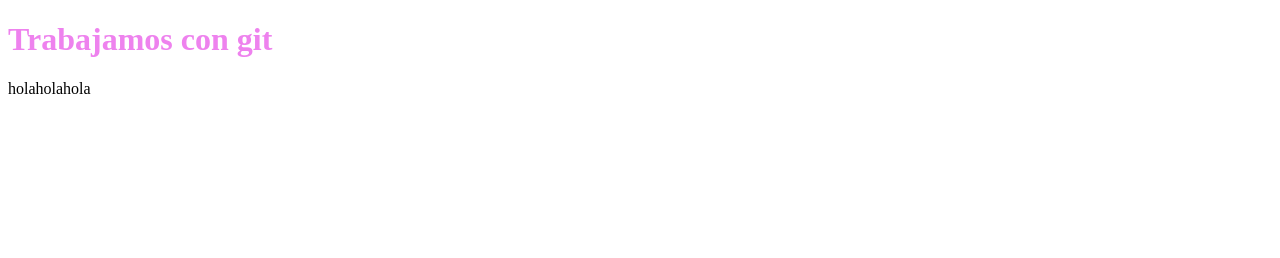
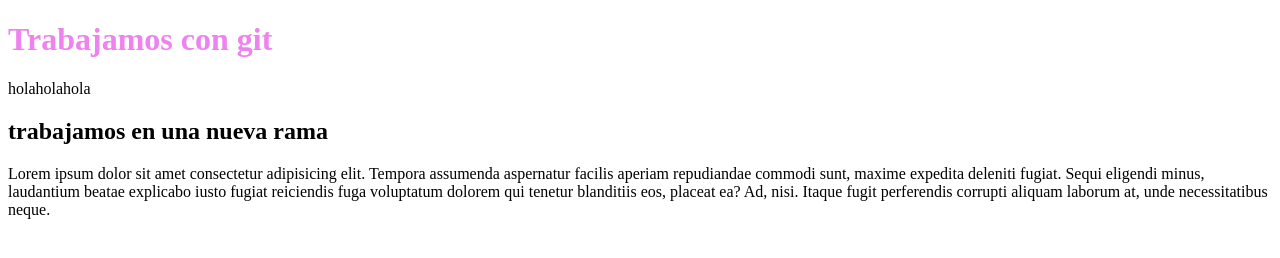
Before and after one commit to maiaaroman/proyecto-prueba, a plain HTML site: page index.html in a window 1280 px wide. Drawn offline with Linux system fonts and the light colour scheme; files that its build step writes are made by us from their sources.

Commit message:
agregamos rama

```diff
--- a/index.html
+++ b/index.html
@@ -12,5 +12,10 @@
     <h1>Trabajamos con git</h1>
     <p>holaholahola</p>
 
+    <div>
+        <h2>trabajamos en una nueva rama</h2>
+        <p>Lorem ipsum dolor sit amet consectetur adipisicing elit. Tempora assumenda aspernatur facilis aperiam repudiandae commodi sunt, maxime expedita deleniti fugiat. Sequi eligendi minus, laudantium beatae explicabo iusto fugiat reiciendis fuga voluptatum dolorem qui tenetur blanditiis eos, placeat ea? Ad, nisi. Itaque fugit perferendis corrupti aliquam laborum at, unde necessitatibus neque.</p>
+    </div>
+
 </body>
 </html>
```
